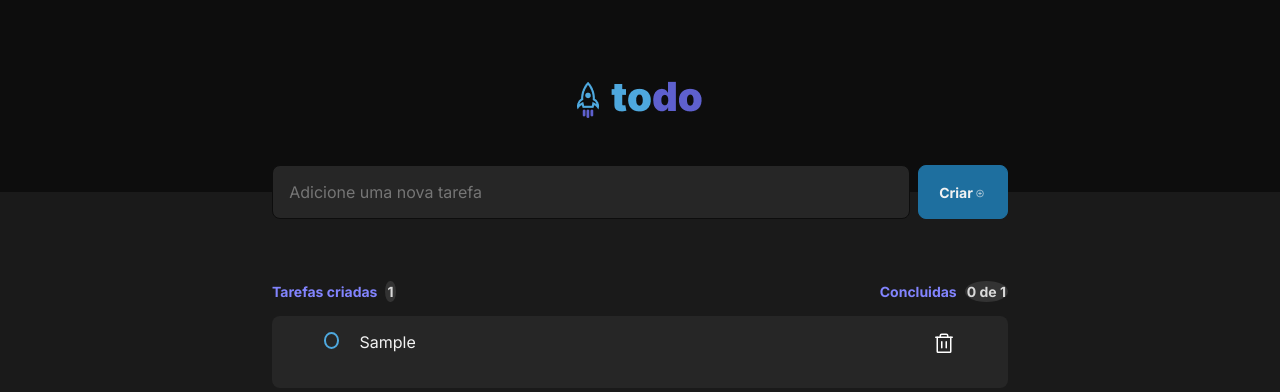
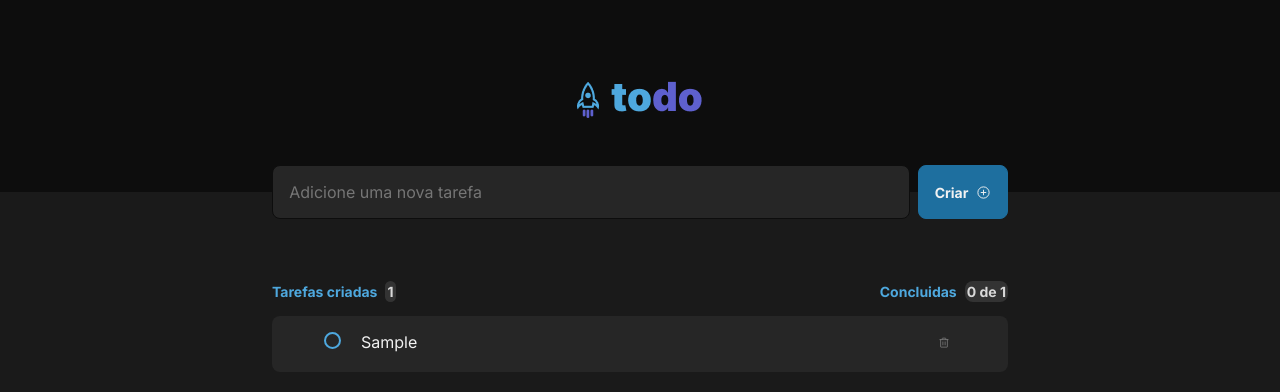
Before and after one commit to nunees/todolist-app, a React (Vite) app: page / in a window 1280 px wide. Both pictures are taken after typing "Sample" into the empty fields and a click on the button "Criar". Shown: the top 392 px of the page. Built offline with nearby package versions, Linux system fonts and the light colour scheme.

Commit message:
refactor: styles and function that handles the done state

```diff
--- a/src/components/AddTodo.module.css
+++ b/src/components/AddTodo.module.css
@@ -31,13 +31,7 @@
     cursor: pointer;
 }
 
-.todo p{
-    display: inline-block;
-    flex-grow: 1;
-    width: 632px;
-    height: 40px;
-    color: var(--gray-100);
-}
+
 
 .checkboxActive{
     display: inline-block;
@@ -50,9 +44,7 @@
     background: var(--purple);
 }
 
-.textDone{
-    text-decoration: line-through;
-}
+
 
 .checkbox svg{
     width: 7px;
@@ -69,9 +61,31 @@
 }
 
 .todo button svg{
-    color: var(--white);
+    color: var(--gray-300);
     cursor: pointer;
     display: inline-block;
-    width: 24px;
-    height: 24px;
+    width: 12px;
+    height: 14px;
 }
+
+.todo button:hover{
+    border-radius: 4px;
+    background: var(--gray-400);
+}
+
+.todo button svg:hover{
+    color: var(--danger);
+}
+
+.textDone,.textTodo{
+    flex-grow: 1;
+}
+
+.textTodo{
+    color: var(--gray-100);
+}
+
+.textDone{
+    color: var(--gray-300);
+    text-decoration: line-through;
+}
--- a/src/components/AddTodo.tsx
+++ b/src/components/AddTodo.tsx
@@ -15,6 +15,7 @@ interface ITodoProps{
 }
 
 export function AddTodo({todo, onDeleteTodo, onToggleDone}:ITodoProps){
+    const [isChecked, setIsChecked] = useState(false);
 
     function handleDeleteTodo(){
       onDeleteTodo(todo.id);
@@ -22,25 +23,24 @@ export function AddTodo({todo, onDeleteTodo, onToggleDone}:ITodoProps){
 
     function handleToggleDone(){
       onToggleDone(todo.id);
+      setIsChecked(!isChecked);
     }
 
-    const [isChecked, setIsChecked] = useState(true);
-    console.log(todo);
+
+    console.log(isChecked);
     return(
         <div className={styles.todo} >
-          <input
-            type="checkbox"
-            onChange={() => setIsChecked(!isChecked)}/>
+          <input type="checkbox" />
 
           <span
-            className={isChecked ? styles.checkbox : styles.checkboxActive}
+            className={!isChecked ? styles.checkbox : styles.checkboxActive}
             onClick={handleToggleDone}
             >
           </span>
 
           <p
             key={todo.id}
-            className={""}>
+            className={isChecked ? styles.textDone : styles.textTodo}>
             {todo.content}
           </p>
           <button
--- a/src/components/Todos.module.css
+++ b/src/components/Todos.module.css
@@ -1,4 +1,4 @@
-.todoForm{
+form{
     display: flex;
     justify-content: center;
     width: 736px;
@@ -6,7 +6,7 @@
     margin-top: -27px;
 }
 
-.todoForm input{
+form input{
     width: 638px;
     height: 3.37rem;
     border: 1px solid var(--gray-700);
@@ -17,7 +17,7 @@
     outline: none;
 }
 
-.todoForm button[type="submit"]{
+form button[type="submit"]{
     width: 5.6rem;
     margin-left: 8px;
     background-color: var(--blue-dark);
@@ -27,15 +27,20 @@
     font-weight: 700;
     font-size: 0.875rem;
     cursor: pointer;
+    display: flex;
+    justify-content: center;
+    align-items: center;
 }
 
-.todoForm button[type="submit"]:hover{
+form button[type="submit"]:hover{
     background-color: var(--blue);
     transition: 0.7s;
 }
 
-.todoForm button[type="submit"] svg{
-    padding-top: 5px
+form button[type="submit"] svg{
+    width: 15px;
+    height: 15px;
+    margin-left: 8px;
 }
 
 .counter{
@@ -51,7 +56,7 @@
 .counter p{
     display: inline-block;
     font-weight: 700;
-    color: var(--purple);
+    color: var(--blue);
 }
 
 .counter span{
@@ -63,9 +68,9 @@
 }
 
 .counterNumber{
-    width: 25px;
+    width: 52px;
     height: 19px;
-    border-radius: 100%;
+    border-radius: 8px;
     margin-left: 8px;
 }
 
```
